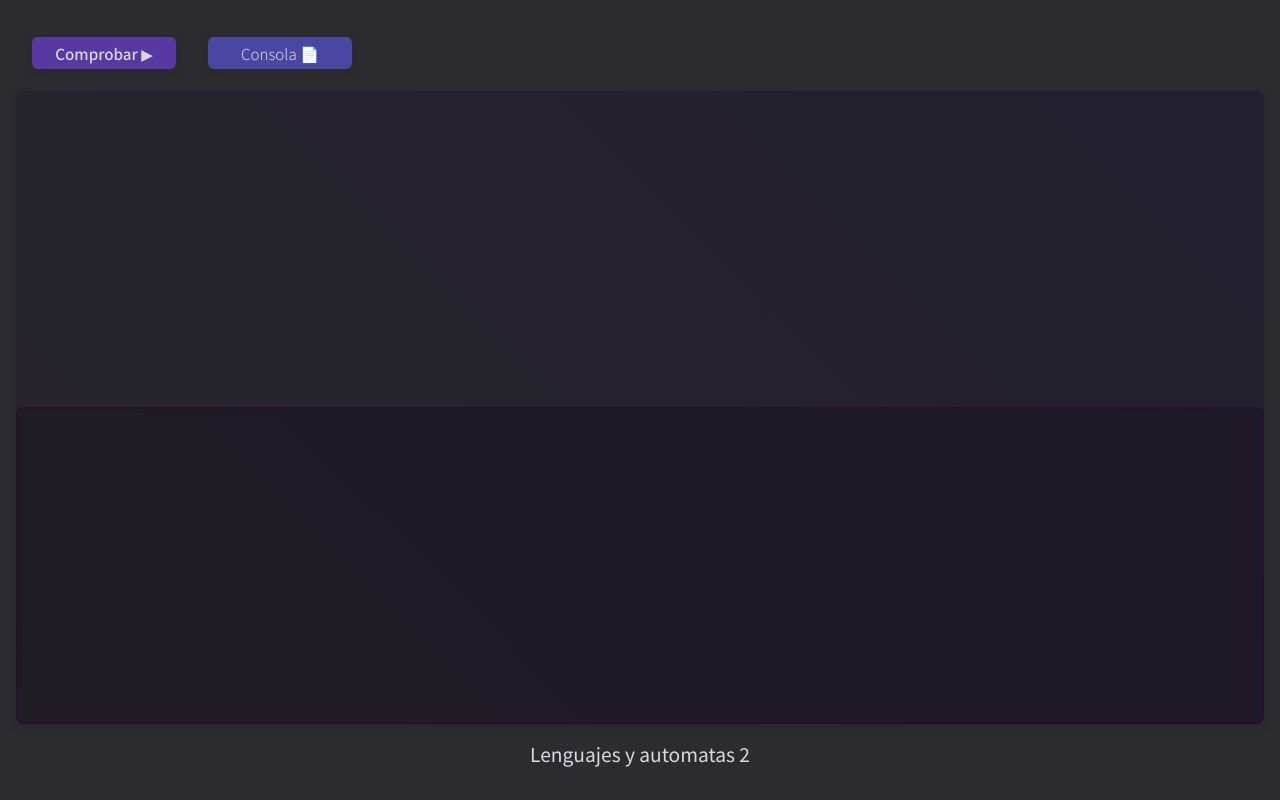
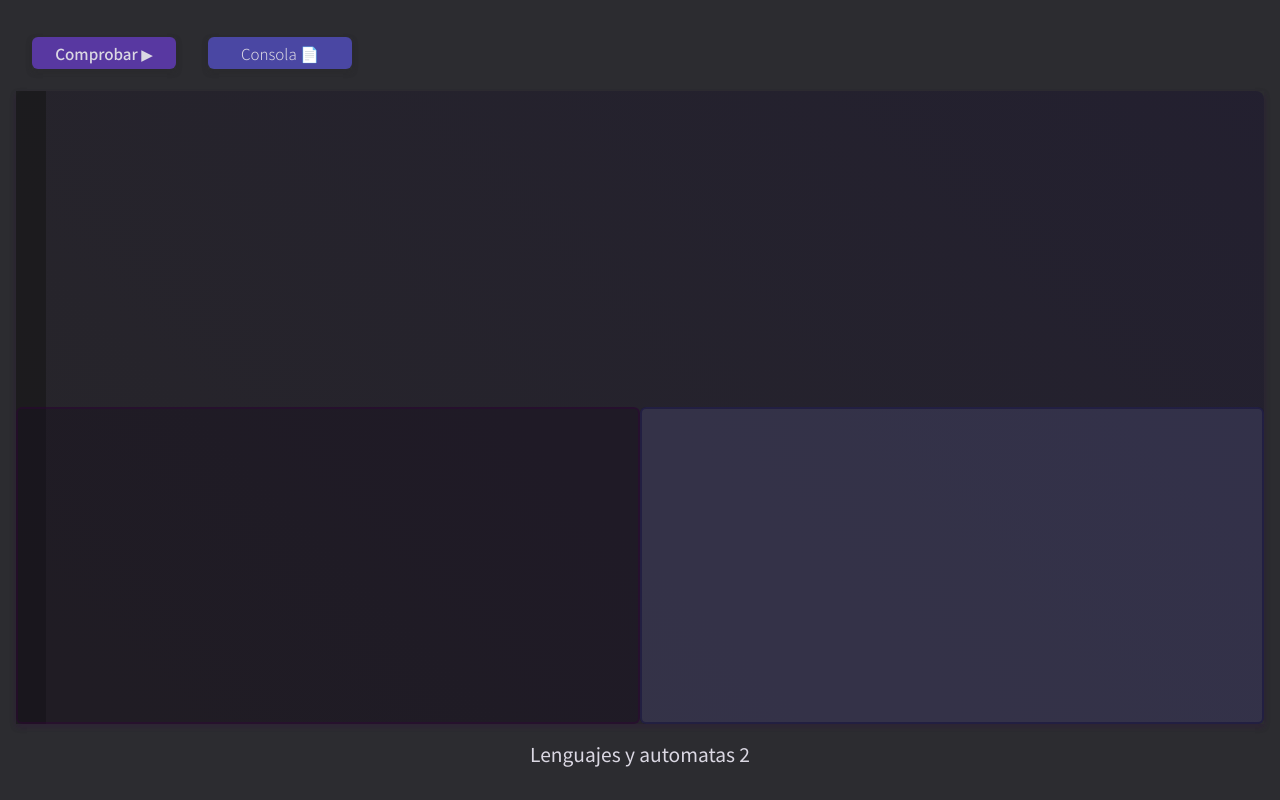
Before and after one commit to SamuelNarciso/Analizador_Sintactico, a Flask app: page / in a window 1280 px wide. Run offline with Flask 2, Linux system fonts and the light colour scheme.

Commit message:
Agregue el area para el codigo p y la funcion para colocarlo

```diff
--- a/AnalizadorSintactico/static/scss/_formulario.scss
+++ b/AnalizadorSintactico/static/scss/_formulario.scss
@@ -1,5 +1,4 @@
 .formulario {
-
     word-wrap: break-word;
     width: 100%;
     height: 100%;
@@ -19,58 +18,69 @@
         padding-left: 2em;
         font-size: 1.25em;
         background: #272529cc;
-        background: linear-gradient(45deg, #262428cc , #1b152f8a );
+        background: linear-gradient(45deg, #262428cc, #1b152f8a);
         color: $amarillo;
         border: none;
         border-radius: 8px;
         outline: none;
+        cursor: pointer;
+        .color_tipoDato {
+            color: #845ec2;
+        }
+    }
 
-        .color_tipoDato{
-            color: #845ec2;
+    .identador {
+        width: 30px;
+        height: 100%;
+        background-color: #1a191bcc;
+        overflow: hidden;
+        position: absolute;
+        left: 0;
+    }
+}
+
+#consola_codigoP {
+    width: 100%;
+    height: 50%;
+    position: absolute;
+    display: flex;
+    flex-direction: row;
+    bottom: 0;
+    transition: all ease 1s;
+
+    #area_codido_p{
+        word-wrap: break-word;
+        width: 50%;
+        height: 100%;
+        border-radius: 6px;
+        border: 2px solid #09043a67;
+        display: flex;
+        flex-direction: column;
+        padding: 1em;
+        overflow: auto;
+        background: #48496e6e;
+
+        .texto{
+            font-family: monospace;
+            font-size: 18px;
+            color: $white;
         }
 
     }
-
-    .identador{
-        box-sizing: border-box;
-        width: 30px;
-        height: 100%;
-        background-color: #1a191bcc;
-        // border: 2px solid $rojo;
-        overflow: hidden;
-        position: absolute;
-        left: 0;
-        padding-left: 4px;
-        color: #b8a6933d;
-        font-size: 1.25em;
-        padding-top: 1em;
-
-    }
-}
-
-
     #log {
         word-wrap: break-word;
-    width: 100%;
-    height: 50%;
+        width: 50%;
+        height: 100%;
         border-radius: 6px;
         border: 2px solid #32043a67;
         display: flex;
         flex-direction: column;
         padding: 1em;
-    position: absolute;
         overflow: auto;
-    bottom: 0;
         background: #1812206e;
-    legend {
-        margin-left: 1em;
-        font-size: 24px;
-        font-family: monospace;
-        color: $white;
-    }
 
         .textLog {
-        font-family:  monospace;
+            font-family: monospace;
             font-size: 18px;
             color: $white;
         }
@@ -79,43 +89,40 @@
             font-weight: 600;
             color: #c03e3e;
             border-radius: 3px;
-
         }
-    .info{
+        .info {
             margin: 2px 0;
             font-weight: 300;
             color: #4184ffad;
             font-style: italic;
             border-radius: 3px;
         }
-    .warn{
+        .warn {
             margin: 2px 0;
             font-weight: 500;
             color: #d4b814ad;
             border-radius: 3px;
         }
-    transition: all ease 1s;
+
     }
-.hideBox{
+}
+
+.hideBox {
     transition: all ease 1s;
     transform: translateY(200%);
 }
-.reduce50{
+.reduce50 {
     transition: all ease 1s;
     height: 50%;
 }
 
 .lineBoxShape {
-    &:hover{
-        filter: brightness(1.25);
+    &:hover {
+        filter: brightness(1.75);
     }
-    &:nth-child(odd){
-        border-radius: 6px;
-        background: linear-gradient(45deg,  transparent , #c03e3e25 , #8a35e025   , transparent );
+    &:nth-child(odd) {
+        background: linear-gradient(45deg, transparent, #c03e3e25, #8a35e025, transparent);
     }
-    &:nth-child( even ){
-
+    &:nth-child(even) {
     }
-
-
 }
--- a/AnalizadorSintactico/static/scss/styles.css
+++ b/AnalizadorSintactico/static/scss/styles.css
@@ -136,6 +136,7 @@ body {
 }
 
 .formulario {
+  word-wrap: break-word;
   width: 100%;
   height: 100%;
   display: -webkit-box;
@@ -154,31 +155,84 @@ body {
   -ms-flex-wrap: wrap;
       flex-wrap: wrap;
   position: relative;
-  -webkit-box-shadow: rgba(51, 13, 66, 0.16) 0px 3px 6px, #321b3f3b 0px 3px 6px;
-          box-shadow: rgba(51, 13, 66, 0.16) 0px 3px 6px, #321b3f3b 0px 3px 6px;
+  -webkit-box-shadow: #330d4229 0px 3px 6px, rgba(51, 28, 64, 0.231) 0px 3px 6px;
+          box-shadow: #330d4229 0px 3px 6px, rgba(51, 28, 64, 0.231) 0px 3px 6px;
 }
 
 .formulario .cajaTexto {
+  overflow: auto;
   resize: none;
   width: 100%;
   height: 100%;
   padding: 1em;
+  padding-left: 2em;
   font-size: 1.25em;
   background: #272529cc;
-  background: linear-gradient(45deg, #272529cc 0%, #1b152f8a 100%);
+  background: linear-gradient(45deg, #262428cc, #1b152f8a);
   color: #ffc045;
   border: none;
   border-radius: 8px;
   outline: none;
+  cursor: pointer;
 }
 
 .formulario .cajaTexto .color_tipoDato {
   color: #845ec2;
 }
 
-#log {
+.formulario .identador {
+  width: 30px;
+  height: 100%;
+  background-color: #1a191bcc;
+  overflow: hidden;
+  position: absolute;
+  left: 0;
+}
+
+#consola_codigoP {
   width: 100%;
   height: 50%;
+  position: absolute;
+  display: -webkit-box;
+  display: -ms-flexbox;
+  display: flex;
+  -webkit-box-orient: horizontal;
+  -webkit-box-direction: normal;
+      -ms-flex-direction: row;
+          flex-direction: row;
+  bottom: 0;
+  -webkit-transition: all ease 1s;
+  transition: all ease 1s;
+}
+
+#consola_codigoP #area_codido_p {
+  word-wrap: break-word;
+  width: 50%;
+  height: 100%;
+  border-radius: 6px;
+  border: 2px solid #09043a67;
+  display: -webkit-box;
+  display: -ms-flexbox;
+  display: flex;
+  -webkit-box-orient: vertical;
+  -webkit-box-direction: normal;
+      -ms-flex-direction: column;
+          flex-direction: column;
+  padding: 1em;
+  overflow: auto;
+  background: #48496e6e;
+}
+
+#consola_codigoP #area_codido_p .texto {
+  font-family: monospace;
+  font-size: 18px;
+  color: #dbd8e3;
+}
+
+#consola_codigoP #log {
+  word-wrap: break-word;
+  width: 50%;
+  height: 100%;
   border-radius: 6px;
   border: 2px solid #32043a67;
   display: -webkit-box;
@@ -189,33 +243,35 @@ body {
       -ms-flex-direction: column;
           flex-direction: column;
   padding: 1em;
-  position: absolute;
-  overflow-y: auto;
-  bottom: 0;
+  overflow: auto;
   background: #1812206e;
-  -webkit-transition: all ease 1s;
-  transition: all ease 1s;
 }
 
-#log legend {
-  margin-left: 1em;
-  font-size: 24px;
+#consola_codigoP #log .textLog {
   font-family: monospace;
-  color: #dbd8e3;
-}
-
-#log .textLog {
-  font-family: 'Courier New', Courier, monospace;
   font-size: 18px;
   color: #dbd8e3;
 }
 
-#log .error {
+#consola_codigoP #log .error {
+  margin: 2px 0;
+  font-weight: 600;
+  color: #c03e3e;
+  border-radius: 3px;
+}
+
+#consola_codigoP #log .info {
+  margin: 2px 0;
+  font-weight: 300;
+  color: #4184ffad;
+  font-style: italic;
+  border-radius: 3px;
+}
+
+#consola_codigoP #log .warn {
   margin: 2px 0;
   font-weight: 500;
-  color: #f2f2f2;
-  background: -webkit-gradient(linear, left top, right top, from(#c03e3e), to(#c03e3e));
-  background: linear-gradient(90deg, #c03e3e, #c03e3e);
+  color: #d4b814ad;
   border-radius: 3px;
 }
 
@@ -230,6 +286,15 @@ body {
   -webkit-transition: all ease 1s;
   transition: all ease 1s;
   height: 50%;
+}
+
+.lineBoxShape:hover {
+  -webkit-filter: brightness(1.75);
+          filter: brightness(1.75);
+}
+
+.lineBoxShape:nth-child(odd) {
+  background: linear-gradient(45deg, transparent, #c03e3e25, #8a35e025, transparent);
 }
 
 @media screen and (max-width: 1000px) {
@@ -278,3 +343,4 @@ body {
     font-size: 0.8em;
   }
 }
+/*# sourceMappingURL=styles.css.map */
--- a/AnalizadorSintactico/templates/index.html
+++ b/AnalizadorSintactico/templates/index.html
@@ -30,14 +30,24 @@
 
         <main>
             <div id="formularioInput" class="formulario">
-                <!-- <textarea id="textAreaInput" class="cajaTexto"></textarea> -->
+                <div class="identador"></div>
                 <div id='textAreaInput' class="cajaTexto" role="textbox" contenteditable> </div>
 
             </div>
+            <div id="consola_codigoP">
 
-            <fieldset id="log" class="">
+                <fieldset id="log" class="">
+                 <!-- <label for="" class="textLog error">Mensaje Error </label>
+                 <label for="" class="textLog info"> Mensaje info </label>
+                 <label for="" class="textLog warn"> Mensaje warn </label>
+                 <label for="" class="textLog"> Mensaje normal</label>  -->
+                </fieldset>
+                <fieldset id="area_codido_p" class="">
+                    <label for="" class="texto">  </label>
 
-            </fieldset>
+                </fieldset>
+            </div>
+
         </main>
         <footer>
             <!-- <p class="author"></p> -->
```
Also changed, not shown: AnalizadorSintactico/static/js/index.js (+69 -7 lines), 1 other file. Lines whose indentation alone changed are shown as unchanged.
